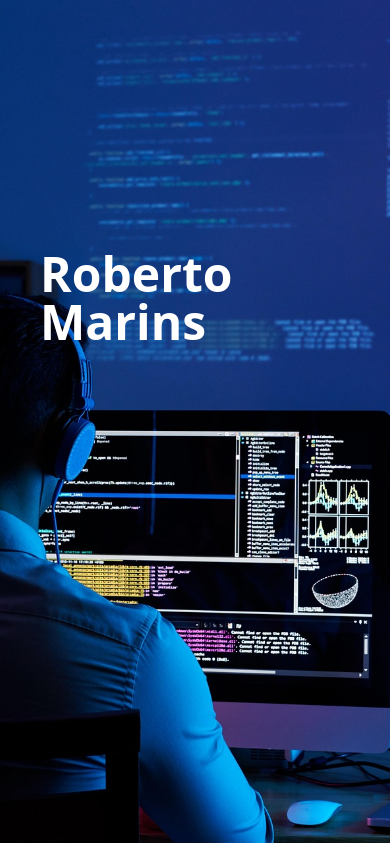
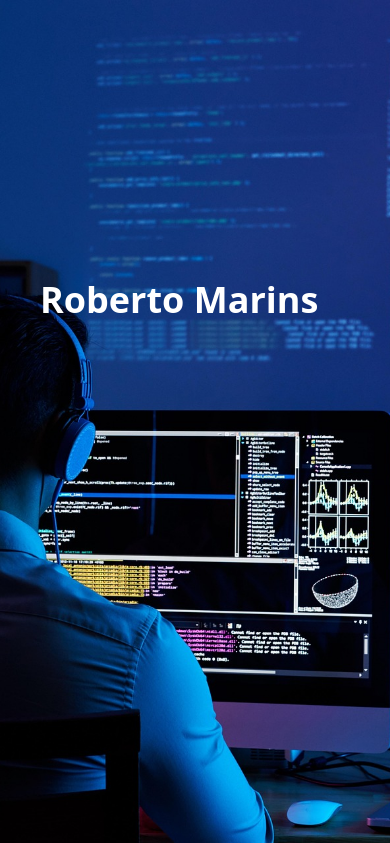
Before and after one commit to robertofmarins/meusite, a Flask app: page / in a window 390 px wide. Shown: the part 64-907 px from the top of the page. Run offline with Flask 2, Linux system fonts and the light colour scheme; some libraries are stand-ins or nearby versions.

Commit message:
Atualização

```diff
--- a/static/assets/styles/output.css
+++ b/static/assets/styles/output.css
@@ -577,6 +577,10 @@
     font-size: var(--text-3xl);
     line-height: var(--tw-leading, var(--text-3xl--line-height));
   }
+  .text-4xl {
+    font-size: var(--text-4xl);
+    line-height: var(--tw-leading, var(--text-4xl--line-height));
+  }
   .text-5xl {
     font-size: var(--text-5xl);
     line-height: var(--tw-leading, var(--text-5xl--line-height));
@@ -791,6 +795,12 @@
   .md\:pb-0 {
     @media (width >= 48rem) {
       padding-bottom: calc(var(--spacing) * 0);
+    }
+  }
+  .md\:text-2xl {
+    @media (width >= 48rem) {
+      font-size: var(--text-2xl);
+      line-height: var(--tw-leading, var(--text-2xl--line-height));
     }
   }
   .md\:text-3xl {
--- a/templates/index.html
+++ b/templates/index.html
@@ -51,8 +51,8 @@
       class="w-screen h-screen flex flex-col items-start justify-center bg-cover bg-center overflow-hidden"
       style="background-image: url('../static/assets/image/home.jpg')">
       <div class="pb-50 md:pb-0">
-        <h1 class="text-5xl md:text-6xl font-bold mb-4 text-white ml-10">Roberto Marins</h1>
-        <p class="text-2xl typewriter-text text-white ml-10" id="typewriter"></p>
+        <h1 class="text-4xl md:text-6xl font-bold mb-4 text-white ml-10">Roberto Marins</h1>
+        <p class="text-xl md:text-2xl typewriter-text text-white ml-10" id="typewriter"></p>
       </div>
     </section>
 
```
